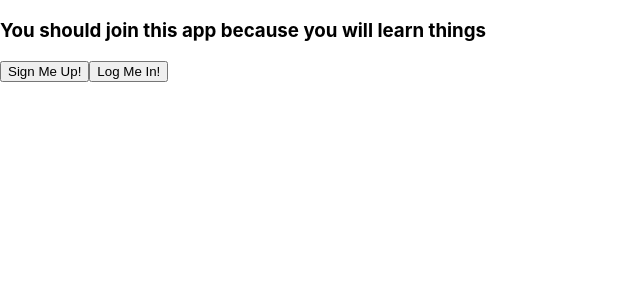
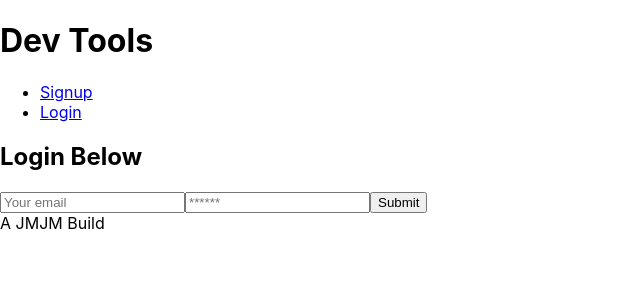
Before and after one commit to jess-smith49/dev-tools, a React (Create React App) app in the folder client/: page /login in a window 1280 px wide. Shown: the top 300 px of the page, without its empty margins (0-640 px from the left). Built offline with nearby package versions, Linux system fonts and the light colour scheme.

Commit message:
added nav and updated to render components

```diff
--- a/client/src/App.js
+++ b/client/src/App.js
@@ -15,6 +15,7 @@ import Footer from './components/Footer'
 //page imports
 import Signup from './pages/SignupForm';
 import Landing from './pages/Landing';
+import Login from './pages/LoginForm';
 
 const client = new ApolloClient({
   request: operation => {
@@ -33,15 +34,14 @@ function App() {
   return (
     <ApolloProvider client={client}>
       <Router>
+        <Header />
         <Switch>
-          <Route path='/signup'>
-            <Signup />
-          </Route>
-          <Route path='/'>
-              <Landing />
-          </Route>
+          <Route exact path='/signup' component={Signup} />
+          <Route exact path='/login' component={Login} />
+          <Route exact path='/' component={Landing} />
         </Switch>
       </Router>
+      <Footer />
     </ApolloProvider>
   );
 }
--- a/client/src/components/Header/index.js
+++ b/client/src/components/Header/index.js
@@ -1,12 +1,44 @@
 import React from 'react';
-
+import Auth from '../../utils/auth';
+import { Link } from 'react-router-dom';
 
 export default function Header() {
+    function showNavigation() {
+        if (Auth.loggedIn()) {
+            return (
+                <ul>
+                    <li>
+                        <a href='/' onclick={() => Auth.logout()}>
+                            Logout
+                        </a>
+                    </li>
+                </ul>
+            )
+        } else {
+            return (
+                <ul>
+                    <li>
+                        <Link to="/signup">
+                            Signup
+                        </Link>
+                    </li>
+                    <li>
+                        <Link to="/login">
+                            Login
+                        </Link>
+                    </li>
+                </ul>
+            )
+        }
+    }
     return(
         <header className="header-container">
             <div className="flex-wrap">
                 <h1>Dev Tools</h1>
             </div>
+            <nav>
+                {showNavigation()}
+            </nav>
         </header>
     )
 };
--- a/client/src/pages/LoginForm/index.js
+++ b/client/src/pages/LoginForm/index.js
@@ -1,6 +1,6 @@
 import React, {useState} from 'react';
-import {useMutation} from '@apollo-react-hooks';
-import Auth from '../utils/Auth';
+import {useMutation} from '@apollo/react-hooks';
+import Auth from '../../utils/auth';
 import { LOGIN_USER } from '../../utils/mutations';
 
 
--- a/client/src/utils/mutations.js
+++ b/client/src/utils/mutations.js
@@ -14,7 +14,7 @@ export const LOGIN_USER = gql `
 
 export const ADD_USER = gql `
     mutation addUser($username: String!, $email: String!, $password: String!){
-        addUser(username: $username, email: $email, $password: password){
+        addUser(username: $username, email: $email, password: $password){
             token
             user {
                 _id
```
Also changed, not shown: client/src/components/Card/index.js (+17 -5 lines), client/src/components/Set/index.js (+7 -4 lines).
